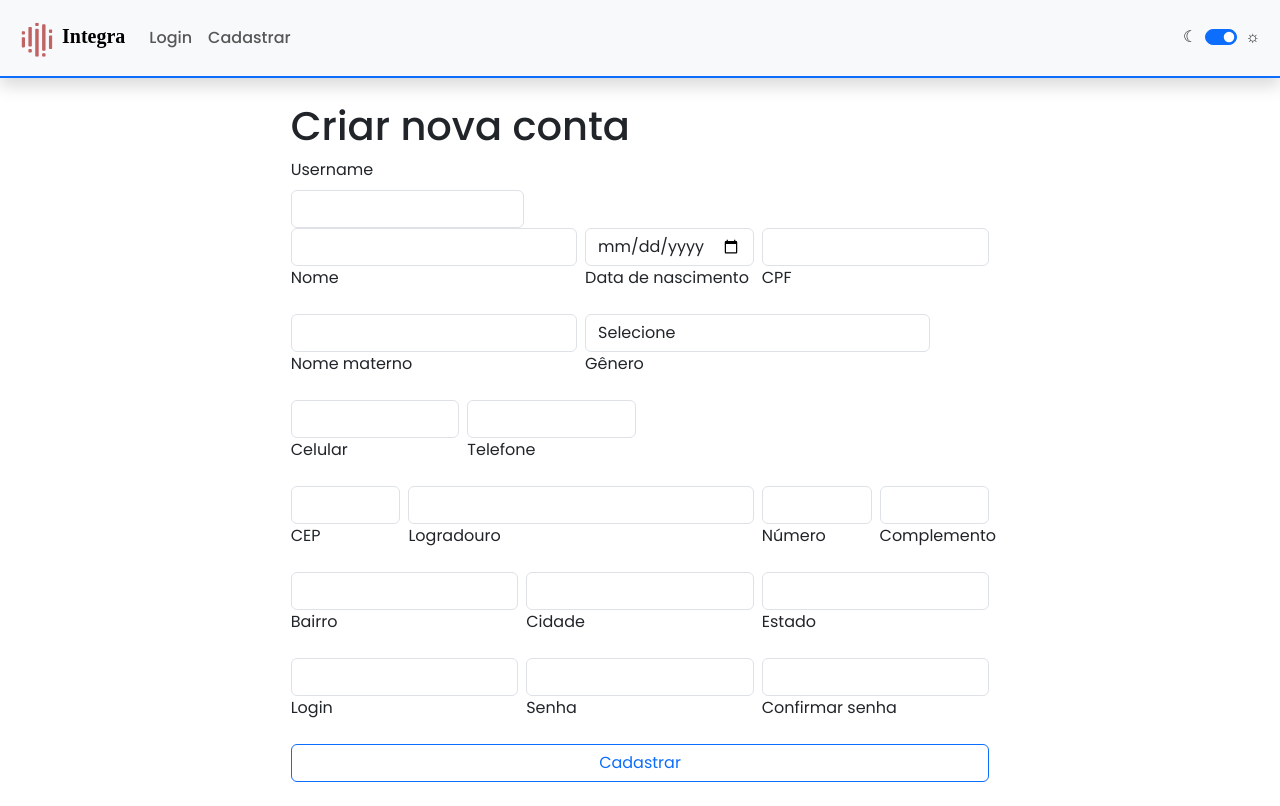
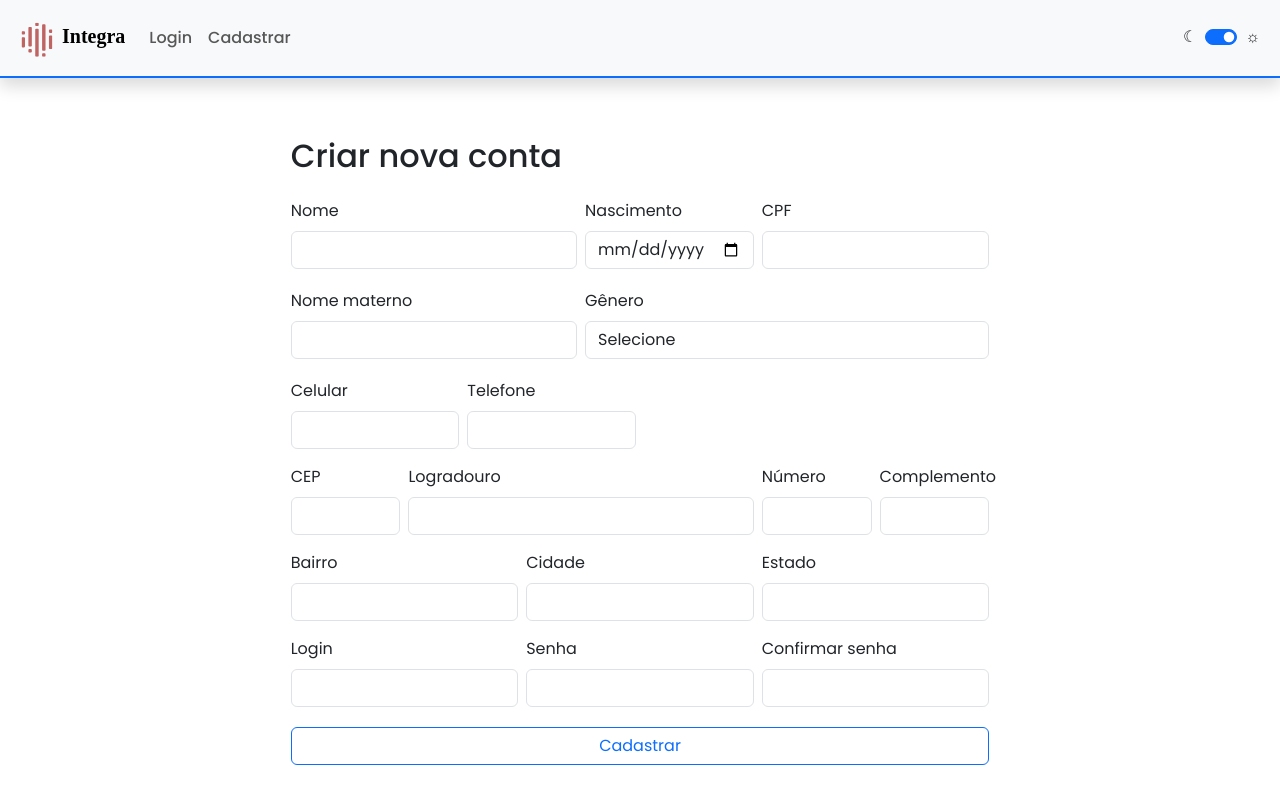
Before and after one commit to matheusg1/modavo-react, a React (Create React App) app: page /cadastro in a window 1280 px wide. Built offline with nearby package versions, Linux system fonts and the light colour scheme; a web font is replaced by a local one.

Commit message:
Regex de validações adicionados

```diff
--- a/public/index.html
+++ b/public/index.html
@@ -22,7 +22,7 @@
       work correctly both with client-side routing and a non-root public URL.
       Learn how to configure a non-root public URL by running `npm run build`.
     -->
-    <title>React App</title>
+    <title>Integra</title>
 </head>
 
 <body data-bs-theme="dark">
--- /dev/null
+++ b/src/components/Endereco/index.js
@@ -0,0 +1,32 @@
+import react from 'react';
+
+export default function EnderecoInputs() {
+    return (
+        <>
+            <div className="mb-sm-3 col-12 col-sm-2">
+                <label htmlFor="InputCep" className="form-label">CEP</label>
+                <input type="text" className="form-control" id="InputCep"
+                    name="cep"
+                />
+            </div>
+            <div className="mb-sm-3 col-12 col-sm-6">
+                <label htmlFor="InputLogradouro" className="form-label">Logradouro</label>
+                <input type="text" className="form-control" id="InputLogradouro"
+                    name="logradouro"
+                />
+            </div>
+            <div className="mb-sm-3 col-12 col-sm-2">
+                <label htmlFor="InputNumero" className="form-label">Número</label>
+                <input type="text" className="form-control" id="InputNumero"
+                    name="numero"
+                />
+            </div>
+            <div className="mb-sm-3 col-12 col-sm-2">
+                <label htmlFor="InputComplemento" className="form-label">Complemento</label>
+                <input type="text" className="form-control" id="InputComplemento"
+                    name="complemento"
+                />
+            </div>
+        </>
+    )
+}
--- a/src/pages/cadastro/index.js
+++ b/src/pages/cadastro/index.js
@@ -1,4 +1,5 @@
 import React, { useState, useEffect } from 'react'
+import EnderecoInputs from '../../components/Endereco';
 export default function Cadastro() {
 
     const listaGeneros = [
@@ -106,24 +107,40 @@ export default function Cadastro() {
         "Zomem/Zenino",
         "Zulher/Zenina"
     ]
-    const [celular, setCelular] = useState('');
-    const [nome, setNome] = useState('');
-    const [telefone, setTelefone] = useState('')
-    const [cpf, setCpf] = useState('')
+    const [dadosPessoais, setDadosPessoais] = useState({
+        nome: '',
+        celular: '',
+        telefone: '',
+        cpf: '',
+        cep: '',
+        logradouro: '',
+        numero: '',
+        complemento: '',
+        login : '',
+        senha: '',
+        confirmaSenha: '',
+    })
+    const [validacoes, setValidacoes] = useState({
+        nome: '',
+        celular: '',
+        telefone: '',
+        cpf: '',
+        cep: '',
+        logradouro: '',
+        numero: '',
+        complemento: '',
+        login: '',
+        senha: '',
+        confirmaSenha: '',
+    })
 
-    const [validacaoNome, setValidacaoNome] = useState('')
 
-    const handleCelularChange = (event) => {
-        const input = event.target.value;
-        const formattedInput = formatCelular(input);
-        setCelular(formattedInput);
-    };
+    const campoObrigatorio = "Preencha o campo";
 
-    const handleTelefoneChange = (event) => {
-        const input = event.target.value;
-        const formattedInput = formatTelefone(input);
-        setTelefone(formattedInput);
-    };
+    const handleChangeNascimento = (event) => {
+        console.log(event.target.value);
+        //Validações p/ datas futuras
+    }
 
     const formatCelular = (input) => {
         const cleanedInput = input.replace(/\D/g, '');
@@ -139,12 +156,28 @@ export default function Cadastro() {
         return formattedInput;
     };
 
-    const handleCpfChange = (event) => {
-        const input = event.target.value;
+    const handleChangeNome = (e) => {
+
+        setDadosPessoais({ ...dadosPessoais, nome: e.target.value });
+    }
+
+    const handleChangeCpf = (e) => {
+        const input = e.target.value;
         const formattedInput = formatCpf(input);
-        setCpf(formattedInput);
+        setDadosPessoais({ ...dadosPessoais, cpf: formattedInput });
     };
 
+    const handleChangeCelular = (e) => {
+        const input = e.target.value;
+        const formattedInput = formatCelular(input);
+        setDadosPessoais({ ...dadosPessoais, celular: formattedInput });
+    };
+
+    const handleChangeTelefone = (e) => {
+        const input = e.target.value;
+        const formattedInput = formatTelefone(input);
+        setDadosPessoais({ ...dadosPessoais, telefone: formattedInput });
+    };
 
     const formatCpf = (input) => {
         const cleanedInput = input.replace(/\D/g, '');
@@ -178,86 +211,139 @@ export default function Cadastro() {
     };
 
 
-    useEffect(() => {
-        const form = document.querySelector('.needs-validation');
+    const handleChangeNomeMaterno = (e) => {
+        setDadosPessoais({ ...dadosPessoais, nomeMaterno: e.target.value });
+    }
 
-        form.addEventListener('submit', (event) => {
-            event.preventDefault();
-            console.log(nome)
-            if (nome.length < 3) {
-                document.getElementById('InputNome').setCustomValidity('Nome deve ter pelo menos 3 caracteres.');
-                setValidacaoNome('Nome deve ter pelo menos 3 caracteres.');
-            } else {
-                document.getElementById('InputNome').setCustomValidity('');
-                setValidacaoNome(''); // Limpar mensagem de erro personalizada
-            }
+    const handleChangeLogin = (e) => {
+        setDadosPessoais({ ...dadosPessoais, login: e.target.value });
+        console.log(dadosPessoais.login)
+    }
 
-            if (!form.checkValidity()) {
-                event.preventDefault();
-                event.stopPropagation();
-            }
+    const handleChangeSenha = (e) => {
+        setDadosPessoais({ ...dadosPessoais, senha: e.target.value });
+    }
 
-            form.classList.add('was-validated');
-        }, false);
-    }, []);
+    const handleConfirmaSenha = (e) => {
+        setDadosPessoais({ ...dadosPessoais, confirmaSenha: e.target.value });
+    }
+
+    const validaSenha = () => {
+        if (contemNumeroOuCaractereEspecial(dadosPessoais.senha)) {
+            setValidacoes({ ...validacoes, senha: 'Senha deve ter apenas letras' });
+        }
+        else if(dadosPessoais.senha.length != 8){
+            console.log(dadosPessoais.senha.length)
+            setValidacoes({ ...validacoes, senha: 'Senha deve ter 8 caracteres' });
+        }
+        else{
+            setValidacoes({ ...validacoes, senha: '' });
+        }
+    }
+
+    const validaConfirmaSenha = () => {
+        if(dadosPessoais.senha != dadosPessoais.confirmaSenha){
+            setValidacoes({ ...validacoes, confirmaSenha: 'Senhas diferentes.' });
+        }
+        else{
+            setValidacoes({ ...validacoes, confirmaSenha: '' });
+        }
+    }
+
+    const validaLogin = () => {
+        if(contemNumeroOuCaractereEspecial(dadosPessoais.login)){
+            setValidacoes({ ...validacoes, login: 'Login deve ter apenas letras' });
+        }
+        else if(dadosPessoais.login.length != 6){
+            setValidacoes({ ...validacoes, login: 'Login deve ter 6 letras' });
+        }
+        else{
+            setValidacoes({ ...validacoes, login: '' });
+        }
+    }
+
+    const handleSubmit = (e) => {
+        e.preventDefault();
+    }
+
+    const contemNumeroOuCaractereEspecial = (str) => {
+        const regex = /[0-9!"#$%&'()*+,-./:;<=>?@[\\\]^_`{|}~]/;
+        return regex.test(str);
+    };
+
+    const validaNome = () => {
+        if (dadosPessoais.nome.length < 14 || dadosPessoais.nome.length > 59) {
+            setValidacoes({ ...validacoes, nome: 'Nome deve conter de 15 a 60 letras.' });
+        } else if (contemNumeroOuCaractereEspecial(dadosPessoais.nome)) {
+            setValidacoes({ ...validacoes, nome: 'Nome deve conter apenas letras.' });
+        } else {
+            setValidacoes({ ...validacoes, nome: '' });
+        }
+    };
+
+
+    const validaNomeMaterno = () => {
+        if (contemNumeroOuCaractereEspecial(dadosPessoais.nomeMaterno)) {
+            setValidacoes({ ...validacoes, nomeMaterno: 'O nome deve conter apenas letras.' });
+        } else {
+            setValidacoes({ ...validacoes, nomeMaterno: '' });
+        }
+    };
 
 
     return (
-
         <>
-            <form className="d-flex justify-content-center align-items-center flex-fill needs-validation" noValidate
-            >
+            <form className="d-flex justify-content-center align-items-center flex-fill"
+                onSubmit={handleSubmit}>
                 <div className="my-auto p-4 col-12 col-sm-12 col-md-10 col-lg-8 col-xl-7 rounded-1">
-                    <h1>Criar nova conta</h1>
-                    <div class="col-md-4">
-                        <label for="validationCustomUsername" class="form-label">Username</label>
-
-                        <input type="text" class="form-control" id="validationCustomUsername" aria-describedby="inputGroupPrepend" required />
-                        <div class="invalid-feedback">
-                            Please choose a username.
-
-                        </div>
-                    </div>
+                    <h2 className='my-4'>Criar nova conta</h2>
                     <div className="row g-2">
                         <div className="mb-sm-3 col-12 col-sm-5">
-                            <input type="text" className="form-control " id="InputNome"
+                            <label htmlFor="inputNome" className="form-label">Nome</label>
+                            <input type="text" className="form-control " id="inputNome"
                                 name="nome"
-                                value={nome}
+                                onChange={handleChangeNome}
+                                onBlur={() => validaNome()}
                             />
-                            <label htmlFor="InputNome" className="form-label">Nome</label>
-                            <div class="invalid-feedback">
-                                {validacaoNome}sdasdasda
-                            </div>
-                            <div class="valid-feedback">
-                                Looks good!
+                            <div class="texto-validacao">
+                                {validacoes.nome}
                             </div>
                         </div>
                         <div className="mb-sm-3 col-12 col-sm-3">
-                            <input type="date" className="form-control" id="InputNascimento"
+                            <label htmlFor="inputNascimento" className="form-label">Nascimento</label>
+                            <input type="date" className="form-control" id="inputNascimento"
                                 name="nascimento"
+                                onChange={handleChangeNascimento}
                             />
-                            <label htmlFor="InputNascimento" className="form-label">Data de nascimento</label>
                         </div>
                         <div className="mb-sm-3 col-12 col-sm-4 ">
-                            <input type="text" className="form-control" id="InputCpf"
-                                name="telefone"
-                                value={cpf}
-                                onChange={handleCpfChange}
+                            <label for="inputCpf" className="form-label">CPF</label>
+                            <input type="text" className="form-control" id="inputCpf"
+                                name="cpf"
+                                value={dadosPessoais.cpf}
+                                onChange={handleChangeCpf}
                             />
-                            <p className='text-danger m-0 p-0'></p>
-                            <label for="InputCpf" className="form-label m-0 p-0">CPF</label>
+                            <div class="texto-validacao">
+                                {validacoes.cpf}
+                            </div>
                         </div>
-
                     </div>
                     <div className='row g-2'>
                         <div className="mb-sm-3 col-12 col-sm-5">
-                            <input type="text" className="form-control" id="InputNomeMaterno"
+                            <label htmlFor="inputNomeMaterno" className="form-label">Nome materno</label>
+                            <input type="text" className="form-control" id="inputNomeMaterno"
                                 name="nomeMaterno"
+                                tabIndex={0}
+                                onChange={handleChangeNomeMaterno}
+                                onBlur={() => validaNomeMaterno()}
                             />
-                            <label htmlFor="InputNomeMaterno" className="form-label">Nome materno</label>
+                            <div class="texto-validacao">
+                                {validacoes.nomeMaterno}
+                            </div>
                         </div>
-                        <div className="mb-sm-3 col-12 col-sm-6">
-                            <select type="select" className="form-control" id="InputGenero"
+                        <div className="mb-sm-3 col-12 col-sm-6 col-xl-7">
+                            <label for="inputGenero" className="form-label">Gênero</label>
+                            <select type="select" className="form-control" id="inputGenero"
                                 name="genero"
                             >
                                 <option disabled value="" selected>Selecione</option>
@@ -267,97 +353,107 @@ export default function Cadastro() {
                                     </option>
                                 ))}
                             </select>
-                            <label for="InputGenero" className="form-label">Gênero</label>
                         </div>
                     </div>
 
                     <div className='row g-2'>
                         <div className="mb-sm-3 col-12 col-sm-3">
-                            <input type="text" className="form-control " id="InputCelular"
+                            <label for="inputCelular" className="form-label">Celular</label>
+                            <input type="text" className="form-control " id="inputCelular"
                                 name="celular"
                                 maxLength={15}
-                                value={celular}
-                                onChange={handleCelularChange}
-
+                                value={dadosPessoais.celular}
+                                onChange={handleChangeCelular}
                             />
-                            <label for="InputCelular" className="form-label">Celular</label>
                         </div>
 
                         <div className="mb-sm-3 col-12 col-sm-3 ">
-                            <input type="text" className="form-control" id="InputTelefone"
+                            <label for="inputTelefone" className="form-label">Telefone</label>
+                            <input type="text" className="form-control" id="inputTelefone"
                                 name="telefone"
-                                value={telefone}
-                                onChange={handleTelefoneChange}
+                                value={dadosPessoais.telefone}
+                                onChange={handleChangeTelefone}
 
                             />
-                            <label for="InputTelefone" className="form-label">Telefone</label>
                         </div>
                     </div>
                     <div className='row g-2'>
                         <div className="mb-sm-3 col-12 col-sm-2">
-                            <input type="text" className="form-control" id="InputCep"
+                            <label htmlFor="inputCep" className="form-label">CEP</label>
+                            <input type="text" className="form-control" id="inputCep"
+                                maxlength={9}
                                 name="cep"
                             />
-                            <label htmlFor="InputCep" className="form-label">CEP</label>
                         </div>
                         <div className="mb-sm-3 col-12 col-sm-6">
-                            <input type="text" className="form-control" id="InputLogradouro"
+                            <label htmlFor="inputLogradouro" className="form-label">Logradouro</label>
+                            <input type="text" className="form-control" id="inputLogradouro"
                                 name="logradouro"
                             />
-                            <label htmlFor="InputLogradouro" className="form-label">Logradouro</label>
                         </div>
                         <div className="mb-sm-3 col-12 col-sm-2">
-                            <input type="text" className="form-control" id="InputNumero"
+                            <label htmlFor="inputNumero" className="form-label">Número</label>
+                            <input type="text" className="form-control" id="inputNumero"
                                 name="numero"
                             />
-                            <label htmlFor="InputNumero" className="form-label">Número</label>
                         </div>
                         <div className="mb-sm-3 col-12 col-sm-2">
-                            <input type="text" className="form-control" id="InputComplemento"
+                            <label htmlFor="inputComplemento" className="form-label">Complemento</label>
+                            <input type="text" className="form-control" id="inputComplemento"
                                 name="complemento"
                             />
-                            <label htmlFor="InputComplemento" className="form-label">Complemento</label>
                         </div>
                     </div>
                     <div className='row g-2'>
                         <div className="mb-sm-3 col-12 col-sm-4">
-                            <input type="text" className="form-control" id="InputBairro" name="bairro" />
-                            <label htmlFor="InputBairro" className="form-label">Bairro</label>
+                            <label htmlFor="inputBairro" className="form-label">Bairro</label>
+                            <input type="text" className="form-control" id="inputBairro" name="bairro" />
                         </div>
 
                         <div className="mb-sm-3 col-12 col-sm-4">
-                            <input type="text" className="form-control" id="InputCidade" name="cidade" />
-                            <label htmlFor="InputCidade" className="form-label">Cidade</label>
+                            <label htmlFor="inputCidade" className="form-label">Cidade</label>
+                            <input type="text" className="form-control" id="inputCidade" name="cidade" />
                         </div>
 
                         <div className="mb-sm-3 col-12 col-sm-4">
-                            <input type="text" className="form-control" id="InputEstado" name="estado" />
-                            <label htmlFor="InputEstado" className="form-label">Estado</label>
+                            <label htmlFor="inputEstado" className="form-label">Estado</label>
+                            <input type="text" className="form-control" id="inputEstado" name="estado" />
                         </div>
 
                     </div>
                     <div className='row g-2'>
                         <div className="mb-sm-3 col-12 col-sm-4">
-                            <input type="text" className="form-control" id="InputLogin"
+                            <label for="inputLogin" className="form-label">Login</label>
+                            <input type="text" className="form-control" id="inputLogin"
                                 name="login"
+                                onChange={handleChangeLogin}
+                                onBlur={() => validaLogin()}
                             />
-                            <label for="InputLogin" className="form-label">Login</label>
-                        </div>
-
-
-                        <div className="mb-sm-3 col-12 col-sm-4">
-                            <input type="password" className="form-control" id="InputSenha"
-                                name="password"
-                            />
-                            <label for="InputSenha" className="form-label">Senha</label>
+                            <div class="texto-validacao">
+                                {validacoes.login}
+                            </div>
                         </div>
                         <div className="mb-sm-3 col-12 col-sm-4">
-                            <input type="password" className="form-control" id="InputConfirmaSenha"
+                            <label for="inputSenha" className="form-label">Senha</label>
+                            <input type="password" className="form-control" id="inputSenha"
                                 name="password"
-
+                                onChange={handleChangeSenha}
+                                onBlur={() => validaSenha()}
                             />
-                            <label for="InputConfirmaSenha" className="form-label">Confirmar senha</label>
-
+                            <div class="texto-validacao">
+                                {validacoes.senha}
+                            </div>
+                        </div>
+                        <div className="mb-sm-3 col-12 col-sm-4">
+                            <label for="inputConfirmaSenha" className="form-label">Confirmar senha</label>
+                            <input type="password" className="form-control" id="inputConfirmaSenha"
+                                name="repassword"
+                                onChange={handleConfirmaSenha}
+                                onBlur={() => validaConfirmaSenha()}
+                            />
+                            <div class="texto-validacao">
+                                {validacoes.confirmaSenha}
+                            </div>
                         </div>
                     </div>
                     <button type="submit" className="btn btn-outline-primary rounded-2 w-100">Cadastrar</button>
--- a/src/style.css
+++ b/src/style.css
@@ -9,3 +9,10 @@ body {
 .navbar-brand {
     font-family: 'Expletus Sans', cursive;
 }
+
+.texto-validacao{
+    width: 100%;
+    margin-top: 0.25rem;
+    font-size: 0.875em;
+    color: var(--bs-form-invalid-color);
+}
```
